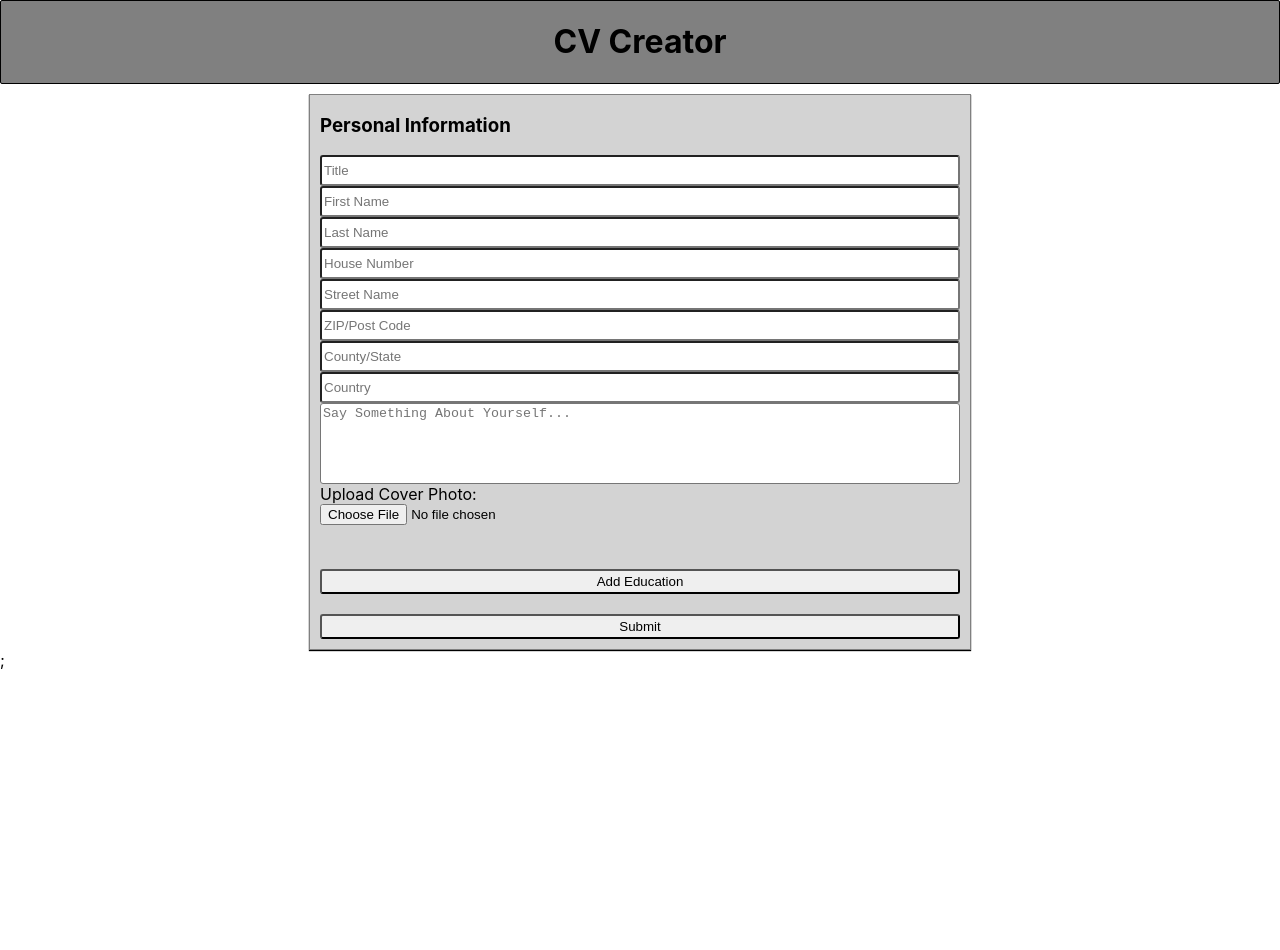
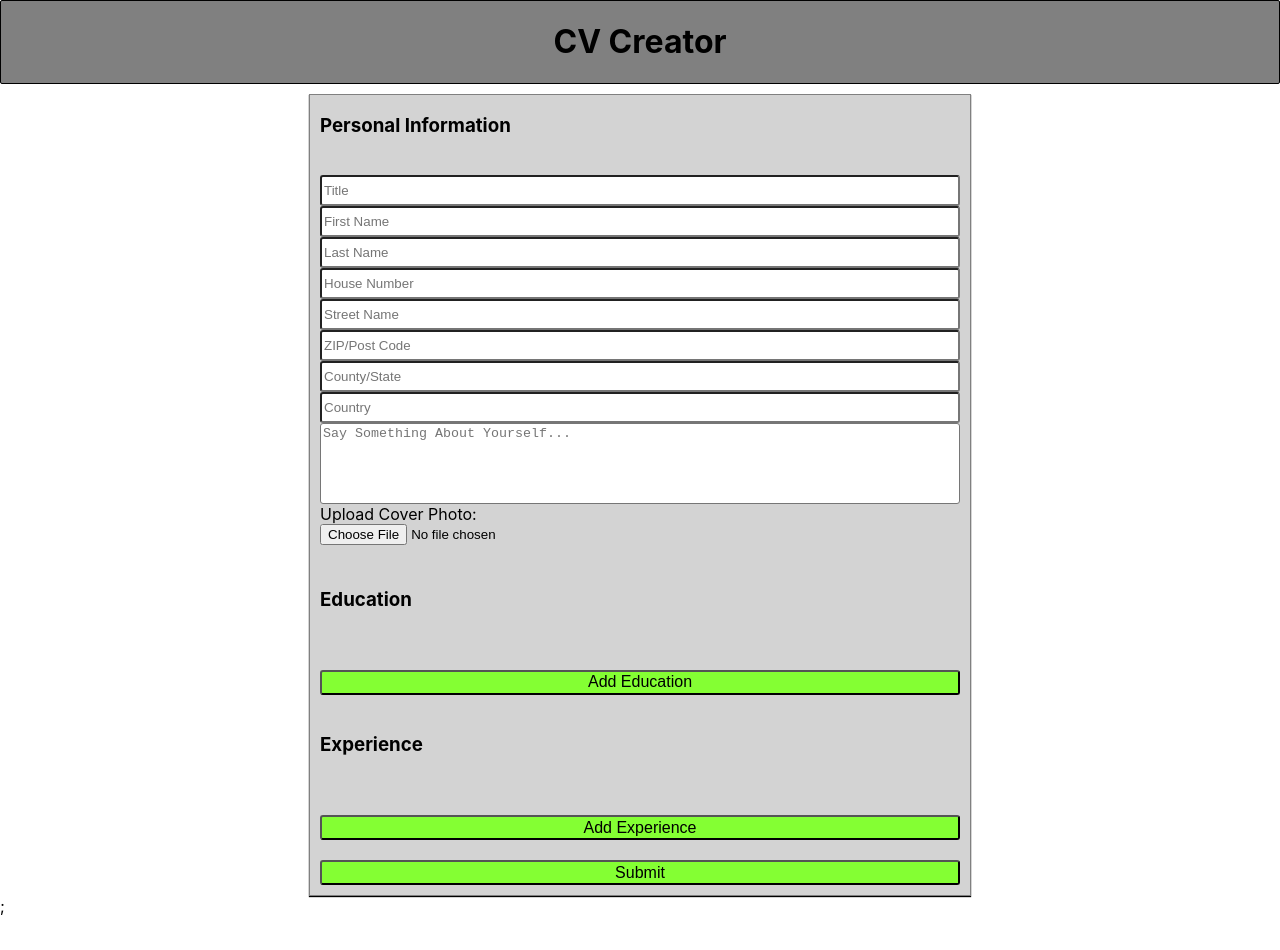
Before and after one commit to Vaxe1066/CV-Application, a React (Create React App) app: page / in a window 1280 px wide. Shown: the top 950 px of the page. Built offline with nearby package versions, Linux system fonts and the light colour scheme.

Commit message:
experience and edit button added

```diff
--- a/src/App.js
+++ b/src/App.js
@@ -5,8 +5,10 @@ import Navbar from './components/Navbar.js';
 import Output from './components/Output.js';
 import Info from './components/Info.js';
 import Education from './components/Education.js';
+import Jobs from './components/Jobs.js';
 import React, {Component} from "react";
 import uniqid from "uniqid";
+
 
 
 class App extends Component {
@@ -41,13 +43,25 @@ class App extends Component {
 
       ],
 
+      jobsObj: {
+        position: '',
+        company: '',
+        city: '',
+        from: '',
+        to: '',
+
+      },
+
+      jobsLst: [],
+
     };
 
     this.handleChange = this.handleChange.bind(this);
     this.handleImg = this.handleImg.bind(this);
-    this.handleChangeEducation = this.handleChangeEducation.bind(this)
+    this.handleChangeSections = this.handleChangeSections.bind(this)
     this.handleDelete = this.handleDelete.bind(this);
-    this.addEducation = this.addEducation.bind(this);
+    this.addSection = this.addSection.bind(this);
+    this.handleEditCv = this.handleEditCv.bind(this);
   }
 
 
@@ -60,27 +74,19 @@ class App extends Component {
     this.setState({img: URL.createObjectURL(filename)});
   }
 
-
-  handleChangeEducation(eduId, eduClassName, eduValue) {
+  /**** Education here  ******/
+  handleChangeSections = (eduId, eduClassName, eduValue, array, propName) => {
     let idx = eduId;
     let idxRep = Number(idx.replace(/\D+/g, ''));
-    let newObj = this.state.educationLst[idxRep];
+    let newObj = array[idxRep];
     newObj[`${eduClassName}`] = eduValue
-    let newLst = [...this.state.educationLst];
+    let newLst = [...array];
     newLst[idxRep] = newObj;
     this.setState({
-      educationLst: newLst
+      [`${propName}`]: newLst
     })
 
   }
-
-
-
-  handleSubmit(event){
-    this.setState({output: true});
-    event.preventDefault();
-  }
-
 
   handleDelete(deleteIdx){
     let idxRep = Number(deleteIdx.replace(/\D+/g, ''));
@@ -92,20 +98,22 @@ class App extends Component {
 
   }
 
-  addEducation(event){
-    let newIdObj = this.state.eduObj;
+
+
+
+  addSection = (event, object, array) => {
+    let newIdObj = this.state[`${object}`];
     newIdObj['id'] = uniqid();
     this.setState({
-      eduObj: {
-        university: '',
+      [`${object}`]: {
+        position: '',
+        company: '',
         city: '',
-        degree: '',
-        subject: '',
         from: '',
         to: '',
         id: uniqid(),
       },
-      educationLst: [...this.state.educationLst, this.state.eduObj],
+      [`${array}`]: [...this.state[`${array}`], this.state[`${object}`]],
     })
     event.preventDefault();
   }
@@ -113,13 +121,26 @@ class App extends Component {
 
 
 
+
+  handleSubmit(event){
+    this.setState({output: true});
+    event.preventDefault();
+  }
+
+  handleEditCv(event){
+    this.setState({output: false})
+  }
+
+
+
+
+
   render() {
-    console.log(this.state.educationLst)
-
 
     let varOut = '';
     if(!this.state.output){
       varOut =  <form  className='personal-info js-personal-info' onSubmit={evt => this.handleSubmit(evt)} >
+                    <h3>Personal Information</h3>
                     <Info fname={this.state.fname} lname={this.state.lname} title={this.state.title}
                           houseNo={this.state.houseNo}
                           streetName={this.state.streetName}
@@ -129,16 +150,22 @@ class App extends Component {
                           personalStat = {this.state.personalStat}
                           onChange={this.handleChange}
                           onChangeImg = {this.handleImg} />
-                    <Education educationLst = {this.state.educationLst} onChange={this.handleChangeEducation}
+                    <h3>Education</h3>
+                    <Education educationLst = {this.state.educationLst} onChange={this.handleChangeSections}
                                 onClick={this.handleDelete}/>
-                    <input type="button" value="Add Education" className="add-education" onClick={this.addEducation}/>
+                    <input type="button" value="Add Education" className="add-education" onClick={e => this.addSection(e,"eduObj", "educationLst" )}/>
+                    <h3>Experience</h3>
+                    <Jobs jobsLst = {this.state.jobsLst} onChange={this.handleChangeSections}
+                                onClick={this.handleDelete}/>
+                    <input type="button" value="Add Experience" className="add-experience" onClick={e => this.addSection(e,"jobsObj", "jobsLst" )}/>
 
-                    <input type="submit" value="Submit" />
+                    <input className="submit" type="submit" value="Submit" />
                 </form>
 
     }
     else if(this.state.output){
-      varOut = <Output title={this.state.title} fname={this.state.fname}
+      varOut =<div className="output">
+              <Output title={this.state.title} fname={this.state.fname}
                         lname={this.state.lname}
                         img={this.state.img}
                         houseNo={this.state.houseNo}
@@ -148,6 +175,10 @@ class App extends Component {
                         country={this.state.country}
                         personalStat = {this.state.personalStat}
                         educationItems = {this.state.educationLst} />;
+                    <div className="edit-cv-div js-edit-cv-div">
+                        <input className="edit-cv" type="button" value="Edit CV" onClick={this.handleEditCv}/>
+                    </div>
+              </div>
     }
 
     return (
--- a/src/components/Education.js
+++ b/src/components/Education.js
@@ -5,12 +5,12 @@ class Education extends Component {
     constructor(props){
         super(props);
 
-        this.handleChangeEducation = this.handleChangeEducation.bind(this);
+        this.handleChangeSections = this.handleChangeSections.bind(this);
         this.handleDelete = this.handleDelete.bind(this);
     }
 
-    handleChangeEducation = (event) => {
-        this.props.onChange( event.target.id, event.target.className, event.target.value);
+    handleChangeSections = (event) => {
+        this.props.onChange( event.target.id, event.target.className, event.target.value, this.props.educationLst, "educationLst");
     }
 
     handleDelete= (event) => {
@@ -21,7 +21,7 @@ class Education extends Component {
 
     render(){
 
-        let myFunc = this.handleChangeEducation;
+        let myFunc = this.handleChangeSections;
         let myDelete = this.handleDelete;
         return(
             <div className="education-form js-education-form">
--- a/src/components/Info.js
+++ b/src/components/Info.js
@@ -25,7 +25,6 @@ class Info extends Component {
         return (
             <div className="main-form js-main-form">
                 {/*<form  className='personal-info js-personal-info' onSubmit={evt => this.handleSubmit(evt)} >*/}
-                    <h3>Personal Information</h3>
                     <input id="title" placeholder='Title' type="text" value={this.props.title} onChange={myFunc}/>
                     <input id="fname" placeholder='First Name' type="text" value={this.props.fname} onChange={myFunc}></input>
                     <input id="lname" placeholder='Last Name' type="text" value={this.props.lname} onChange={myFunc}/>
--- /dev/null
+++ b/src/components/Jobs.js
@@ -0,0 +1,50 @@
+import React, {Component} from 'react';
+
+class Jobs extends Component {
+    constructor(props){
+        super(props);
+
+        this.handleChangeSections = this.handleChangeSections.bind(this);
+        this.handleDelete = this.handleDelete.bind(this);
+    }
+
+    handleChangeSections = (event) => {
+        this.props.onChange( event.target.id, event.target.className, event.target.value, this.props.jobsLst, "jobsLst"  );
+    }
+
+    handleDelete= (event) => {
+        this.props.onClick( event.target.id);
+    }
+
+    render(){
+        let myFunc = this.handleChangeSections;
+        let myDelete = this.handleDelete;
+        return(
+            <div className="jobs-form js-jobs-form">
+            {this.props.jobsLst.map( (item, index) => {
+                return (
+
+                    <div className="indi-jobs-form js-indi-jobs-form" key={item.id.toString()}>
+                        <input className='position' id={`i_${index}`} placeholder='Position' type="text"
+                        value={item.position} onChange={myFunc} />
+                        <input className='company' id={`i_${index}`} placeholder='Company' type="text"
+                                value={item.company} onChange={myFunc}/>
+                        <input className='city' id={`i_${index}`} placeholder='City' type="text"
+                                value={item.city} onChange={myFunc}/>
+                        <input className='from' id={`i_${index}`} placeholder='From' type="text"
+                                value={item.from} onChange={myFunc}/>
+                        <input className='to' id={`i_${index}`} placeholder='To' type="text"
+                                value={item.to} onChange={myFunc}/>
+                        <input className="delete" id={`i_${index}`} type="button" value="Delete" onClick={myDelete}/>
+
+                    </div>
+                )
+            })}
+        </div>
+        )
+    }
+
+
+}
+
+export default Jobs;
--- a/src/components/Output.js
+++ b/src/components/Output.js
@@ -17,7 +17,6 @@ class Output extends Component {
                     <h4>Address and Contact</h4>
                     <p>{this.props.houseNo} {this.props.streetName} <br/>
                         {this.props.postCode} <br/>
-                        {this.props.postCode} <br/>
                         {this.props.county} <br/>
                         {this.props.country}
                     </p>
@@ -26,11 +25,13 @@ class Output extends Component {
                     {this.props.educationItems.map((item)=> {
                         return(
                             <div key={item.id.toString()}>
-                            <p>{item.university}</p>
+                            <p>{item.university}<br/>
+                            {item.city}<br/>
+                            {item.subject}{item.degree}
+                            </p><br/>
                             </div>
                         )
                     })}
-
                 </div>
 
                 <img src={this.props.img} alt="my face"/>
--- a/src/styles/App.css
+++ b/src/styles/App.css
@@ -7,7 +7,7 @@
 }
 
 
-.main-form, .indi-edu-form{
+.main-form, .indi-edu-form, .indi-jobs-form{
   grid-column:1;
   grid-row: 2/10;
   display: flex;
@@ -63,6 +63,30 @@ textarea {
 }
 
 
+.add-experience, .add-education{
+  background-color: #84FF33;
+  cursor: pointer;
+  font-size: 16px;
+}
+
+.delete{
+  background-color: red;
+  cursor: pointer;
+  font-size: 16px;
+}
+
+.submit{
+  background-color: #84FF33;
+  cursor: pointer;
+  font-size: 16px;
+}
+
+.edit-cv{
+  background-color: #32D7F7;
+  cursor: pointer;
+  font-size: 16px;
+}
+
 
 
 
```
